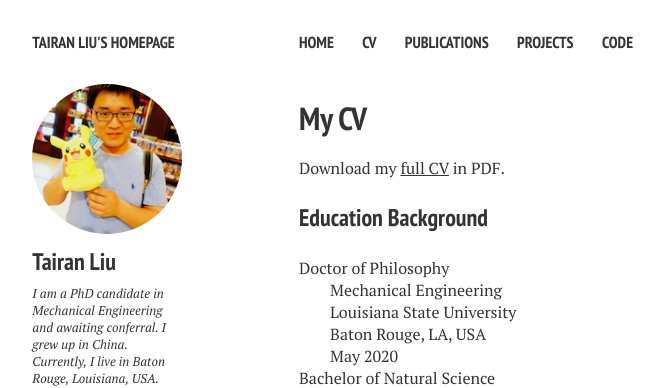
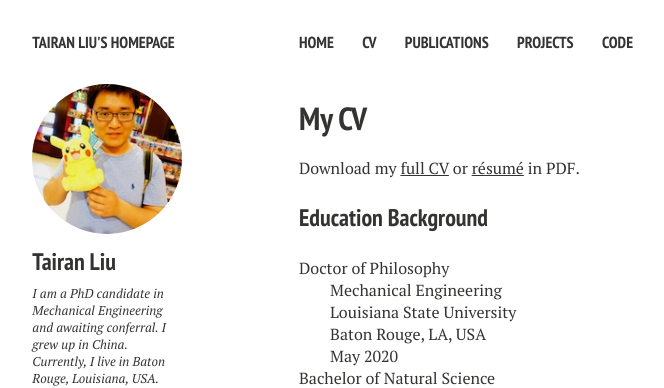
Before and after one commit to liutairan/liutairan.github.io, a Jekyll site: the page built from cv.md, in a window 1280 px wide and 900 px high. Shown: the top 388 px of the window, without its empty margins (21-685 px from the left). Built offline with Jekyll 4.4.1, drawn with Linux system fonts in a browser that asks for light colours; nearby versions of some CDN libraries.

Commit message:
Update cv.md

```diff
--- a/cv.md
+++ b/cv.md
@@ -7,5 +7,5 @@
 comments: false
 ---
 
-Download my <a href="https://liutairan.github.io/TairanLiu-CV.pdf" target="_blank"><u>full CV</u></a> in PDF.
+Download my <a href="https://liutairan.github.io/TairanLiu-CV.pdf" target="_blank"><u>full CV</u></a> or <a href="https://liutairan.github.io/TairanLiu-Resume.pdf" target="_blank"><u>résumé</u></a> in PDF.
 <!-- , or my <a href="https://liutairan.github.io/TairanLiu-Resume.pdf" target="_blank">résumé in PDF</a>. -->
```
